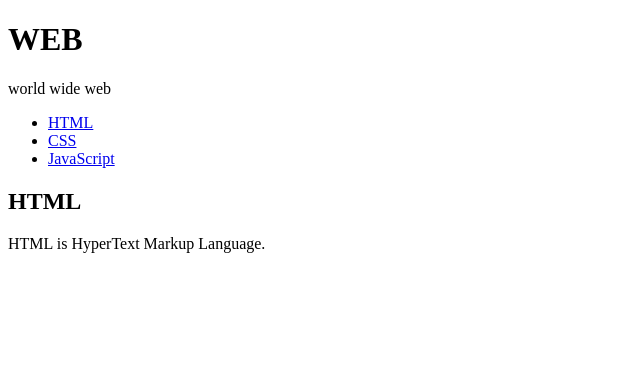
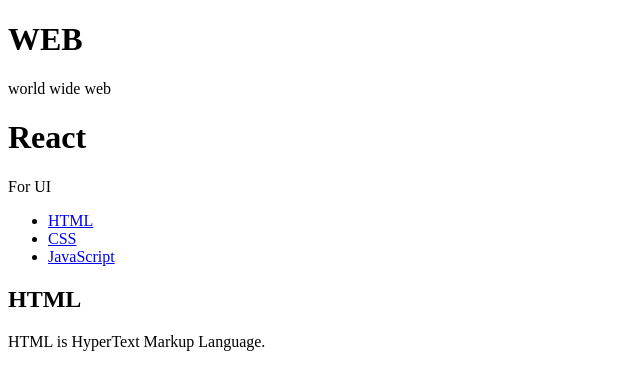
Before and after one commit to madchick/reactStudy, a React (Create React App) app in the folder react-test/: page / in a window 1280 px wide. Shown: the top 390 px of the page, without its empty margins (0-640 px from the left). Built offline with nearby package versions, Linux system fonts and the light colour scheme.

Commit message:
Refactoring : seperate components info js files

```diff
--- a/react-test/src/App.js
+++ b/react-test/src/App.js
@@ -1,44 +1,20 @@
-import React from 'react';
+import React, { Component } from 'react';
+import Subject from "./components/Subject"
+import TOC from "./components/TOC"
+import Content from "./components/Content"
 import './App.css';
 
-function Subject() {
-  return (
-    <header>
-      <h1>WEB</h1>
-      world wide web
-    </header>
-  )
-}
-
-function TOC() {
-  return (
-    <nav>
-      <ul>
-          <li><a href="1.html">HTML</a></li>
-          <li><a href="2.html">CSS</a></li>
-          <li><a href="3.html">JavaScript</a></li>
-      </ul>
-    </nav>
-  )
-}
-
-function Content() {
-  return (
-    <article>
-      <h2>HTML</h2>
-      HTML is HyperText Markup Language.
-    </article>
-  )
-}
-
-function App() {
-  return (
-    <div className="App">
-      <Subject></Subject>
-      <TOC></TOC>
-      <Content></Content>
-    </div>
-  );
+class App extends Component {
+  render() {
+    return (
+      <div className="App">
+        <Subject title="WEB" sub="world wide web"></Subject>
+        <Subject title="React" sub="For UI"></Subject>
+        <TOC></TOC>
+        <Content title="HTML" desc="HTML is HyperText Markup Language."></Content>
+      </div>
+    );
+  }
 }
 
 export default App;
--- /dev/null
+++ b/react-test/src/components/Content.js
@@ -0,0 +1,12 @@
+import React from 'react';
+
+function Content(props) {
+    return (
+      <article>
+        <h2>{props.title}</h2>
+        {props.desc}
+      </article>
+    )
+  }
+
+  export default Content;
--- /dev/null
+++ b/react-test/src/components/Subject.js
@@ -0,0 +1,12 @@
+import React from 'react';
+
+function Subject(props) {
+    return (
+      <header>
+        <h1>{props.title}</h1>
+        {props.sub}
+      </header>
+    )
+  }
+
+  export default Subject;
--- /dev/null
+++ b/react-test/src/components/TOC.js
@@ -0,0 +1,15 @@
+import React from 'react';
+
+function TOC() {
+    return (
+      <nav>
+        <ul>
+            <li><a href="1.html">HTML</a></li>
+            <li><a href="2.html">CSS</a></li>
+            <li><a href="3.html">JavaScript</a></li>
+        </ul>
+      </nav>
+    )
+  }
+
+  export default TOC;
```
